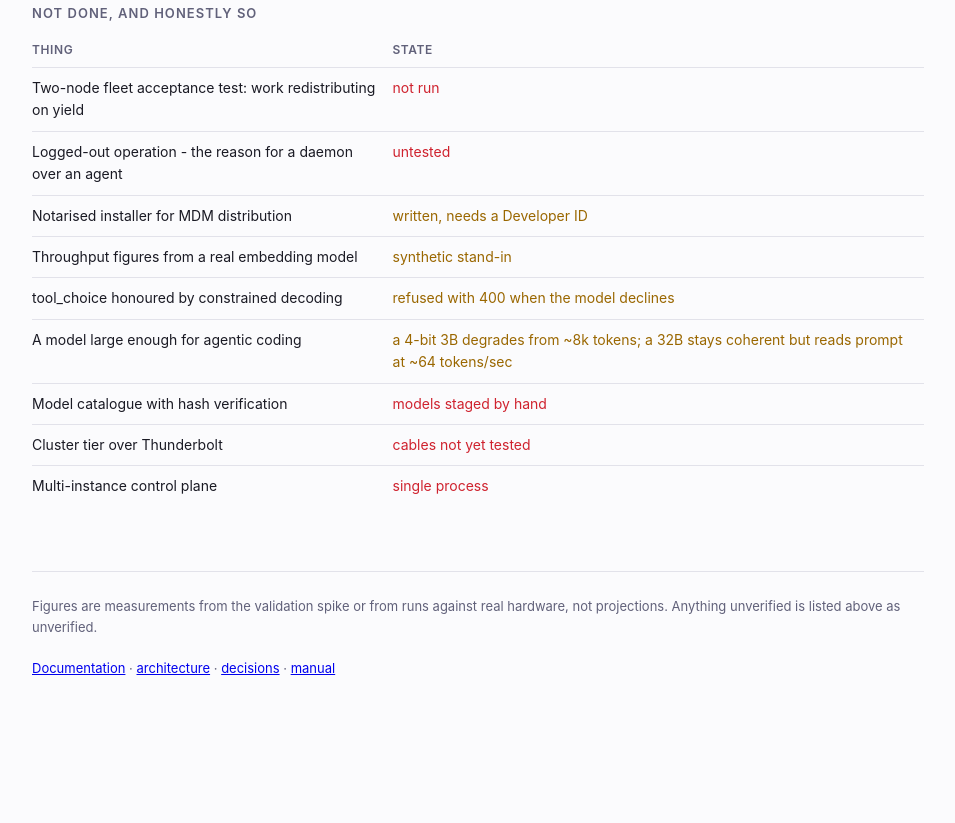
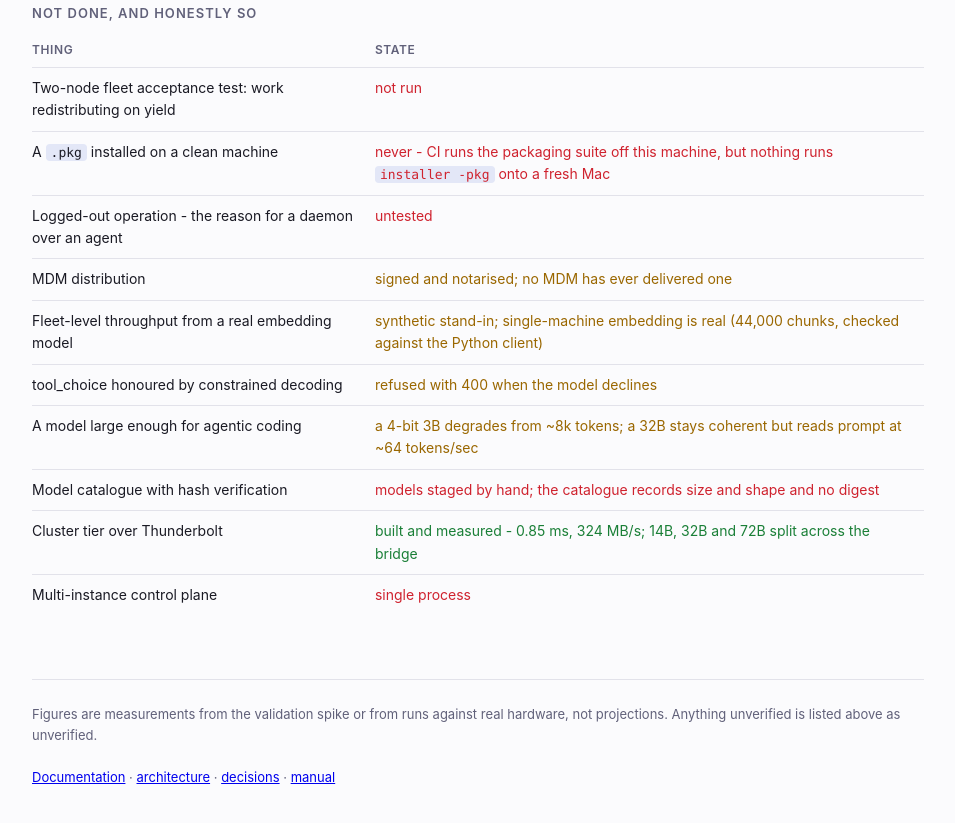
Before and after one commit to djsincla/dAI, a plain HTML site: page docs/index.html in a window 1280 px wide. Shown: the part 3869-4692 px from the top of the page, without its empty margins (162-1117 px from the left). Before the commit the page ends 4628 px from the top, so only its background shows below. Drawn offline with Linux system fonts and the light colour scheme.

Commit message:
The same table said two different things
The honesty table exists twice - README.md and docs/index.html - and yesterday I
corrected one of them. Publishing docs/ on Pages then put the stale copy on a
live site, which is how it was spotted: "cables not yet tested" beside a
Thunderbolt bridge that has carried a 72B split, and "needs a Developer ID"
beside installers signed with one.

Both now agree. Thunderbolt reads as built and measured, MDM narrows to the
claim that is actually unproven - no MDM has delivered one - and the entries
that stand gain the detail that makes them checkable: the catalogue records size
and shape and no digest, and the synthetic throughput figure is the fleet-level
one, not single-machine embedding.

Adds the row the HTML never had: no .pkg has been installed on a clean machine.

This is the third time today one fact has been written down twice and drifted -
the fork's modification table said three files when there were four, and NOTICE
outlived "includes a modified copy". Duplicating a fact is a decision to
maintain it in two places, and the second one is always the one nobody edits.

```diff
--- a/docs/index.html
+++ b/docs/index.html
@@ -252,13 +252,14 @@ claude</code></pre>
 <div class="scroll"><table>
   <tr><th>Thing</th><th>State</th></tr>
   <tr><td>Two-node fleet acceptance test: work redistributing on yield</td><td class="no">not run</td></tr>
+  <tr><td>A <code>.pkg</code> installed on a clean machine</td><td class="no">never - CI runs the packaging suite off this machine, but nothing runs <code>installer -pkg</code> onto a fresh Mac</td></tr>
   <tr><td>Logged-out operation - the reason for a daemon over an agent</td><td class="no">untested</td></tr>
-  <tr><td>Notarised installer for MDM distribution</td><td class="warn">written, needs a Developer ID</td></tr>
-  <tr><td>Throughput figures from a real embedding model</td><td class="warn">synthetic stand-in</td></tr>
+  <tr><td>MDM distribution</td><td class="warn">signed and notarised; no MDM has ever delivered one</td></tr>
+  <tr><td>Fleet-level throughput from a real embedding model</td><td class="warn">synthetic stand-in; single-machine embedding is real (44,000 chunks, checked against the Python client)</td></tr>
   <tr><td>tool_choice honoured by constrained decoding</td><td class="warn">refused with 400 when the model declines</td></tr>
   <tr><td>A model large enough for agentic coding</td><td class="warn">a 4-bit 3B degrades from ~8k tokens; a 32B stays coherent but reads prompt at ~64 tokens/sec</td></tr>
-  <tr><td>Model catalogue with hash verification</td><td class="no">models staged by hand</td></tr>
-  <tr><td>Cluster tier over Thunderbolt</td><td class="no">cables not yet tested</td></tr>
+  <tr><td>Model catalogue with hash verification</td><td class="no">models staged by hand; the catalogue records size and shape and no digest</td></tr>
+  <tr><td>Cluster tier over Thunderbolt</td><td class="ok">built and measured - 0.85 ms, 324 MB/s; 14B, 32B and 72B split across the bridge</td></tr>
   <tr><td>Multi-instance control plane</td><td class="no">single process</td></tr>
 </table></div>
 
```
